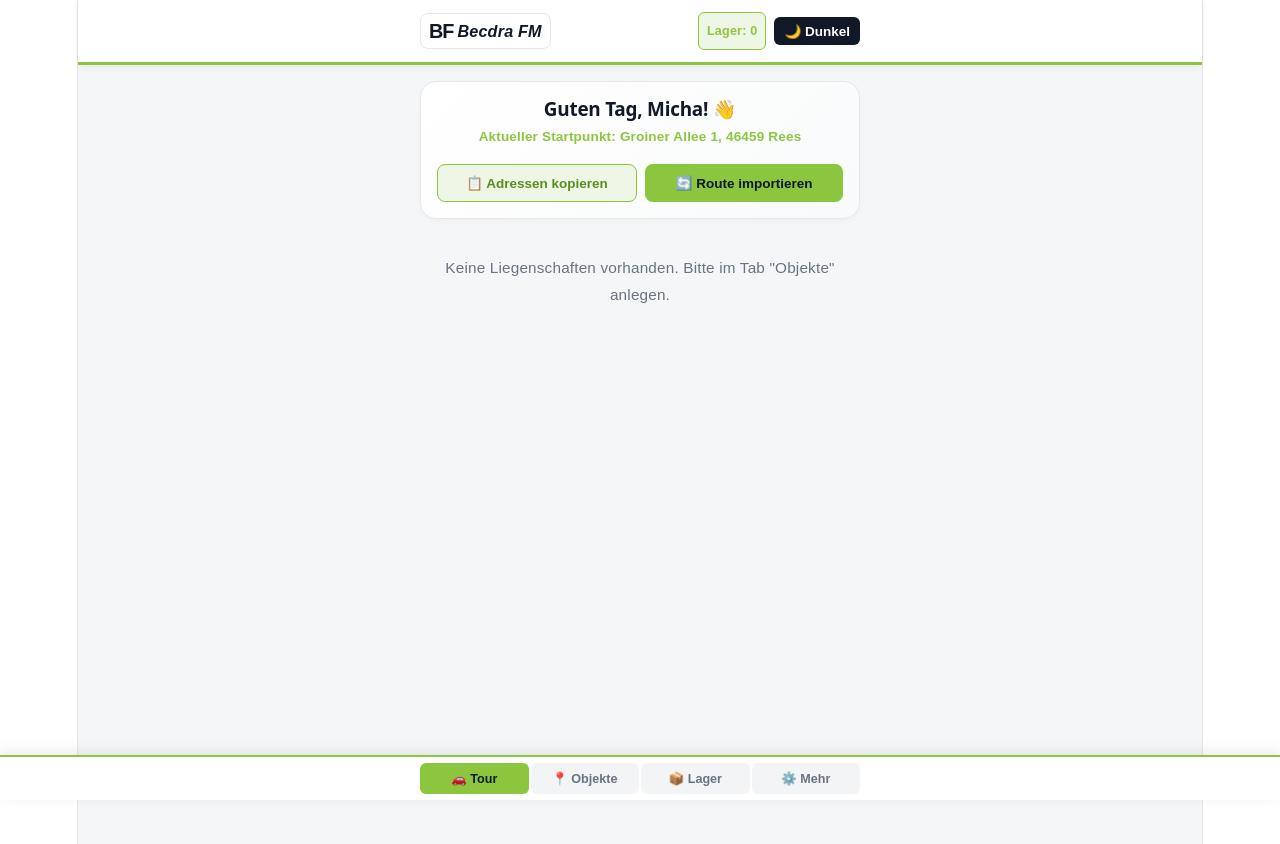
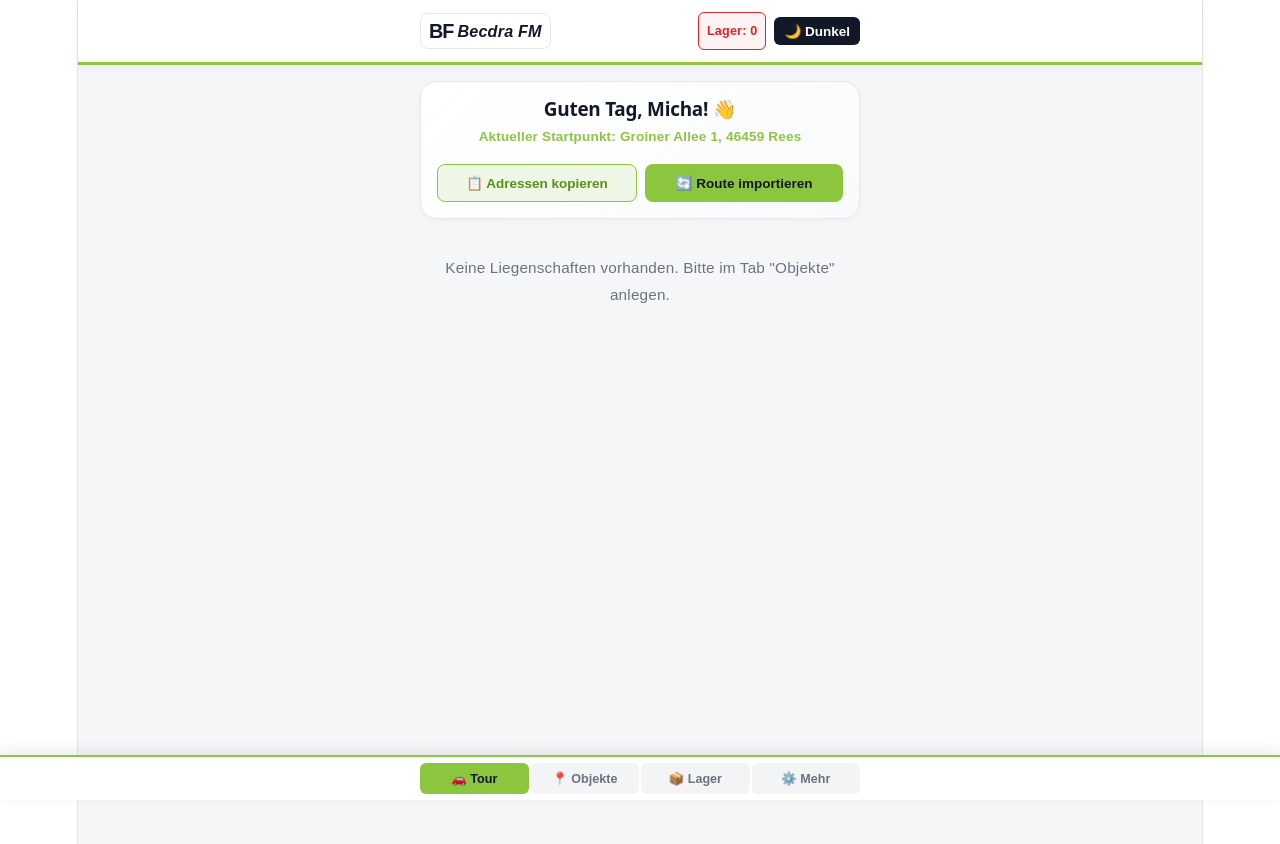
Before and after one commit to becdrafm-hash/winterdienst-by-becdra, a React (Vite) app: page / in a window 1280 px wide. Shown: the top 844 px of the page. Built offline with nearby package versions, Linux system fonts and the light colour scheme.

Commit message:
lagerbestand unter 3 rot

```diff
--- a/src/App.tsx
+++ b/src/App.tsx
@@ -1140,7 +1140,7 @@ export default function App() {
           </div>
 
           <div style={{ display: 'flex', alignItems: 'center', gap: '8px' }}>
-            <span style={{ fontSize: '0.7rem', backgroundColor: darkMode ? '#14171a' : '#eef6e6', color: '#8cc63f', border: '1px solid #8cc63f', padding: '5px 8px', borderRadius: '6px', fontWeight: 'bold' }}>
+            <span style={{ fontSize: '0.7rem', backgroundColor: lagerBestand < 3 ? (darkMode ? '#3b1f23' : '#fef2f2') : (darkMode ? '#14171a' : '#eef6e6'), color: lagerBestand < 3 ? '#dc2626' : '#8cc63f', border: '1px solid ' + (lagerBestand < 3 ? '#dc2626' : '#8cc63f'), padding: '5px 8px', borderRadius: '6px', fontWeight: 'bold' }}>
               Lager: {Math.floor(lagerBestand)}
             </span>
             <button onClick={() => setDarkMode(!darkMode)} style={{ backgroundColor: darkMode ? '#8cc63f' : '#111827', color: darkMode ? '#111827' : '#ffffff', border: 'none', padding: '6px 10px', borderRadius: '6px', fontSize: '0.75rem', fontWeight: 'bold', cursor: 'pointer' }}>
```
